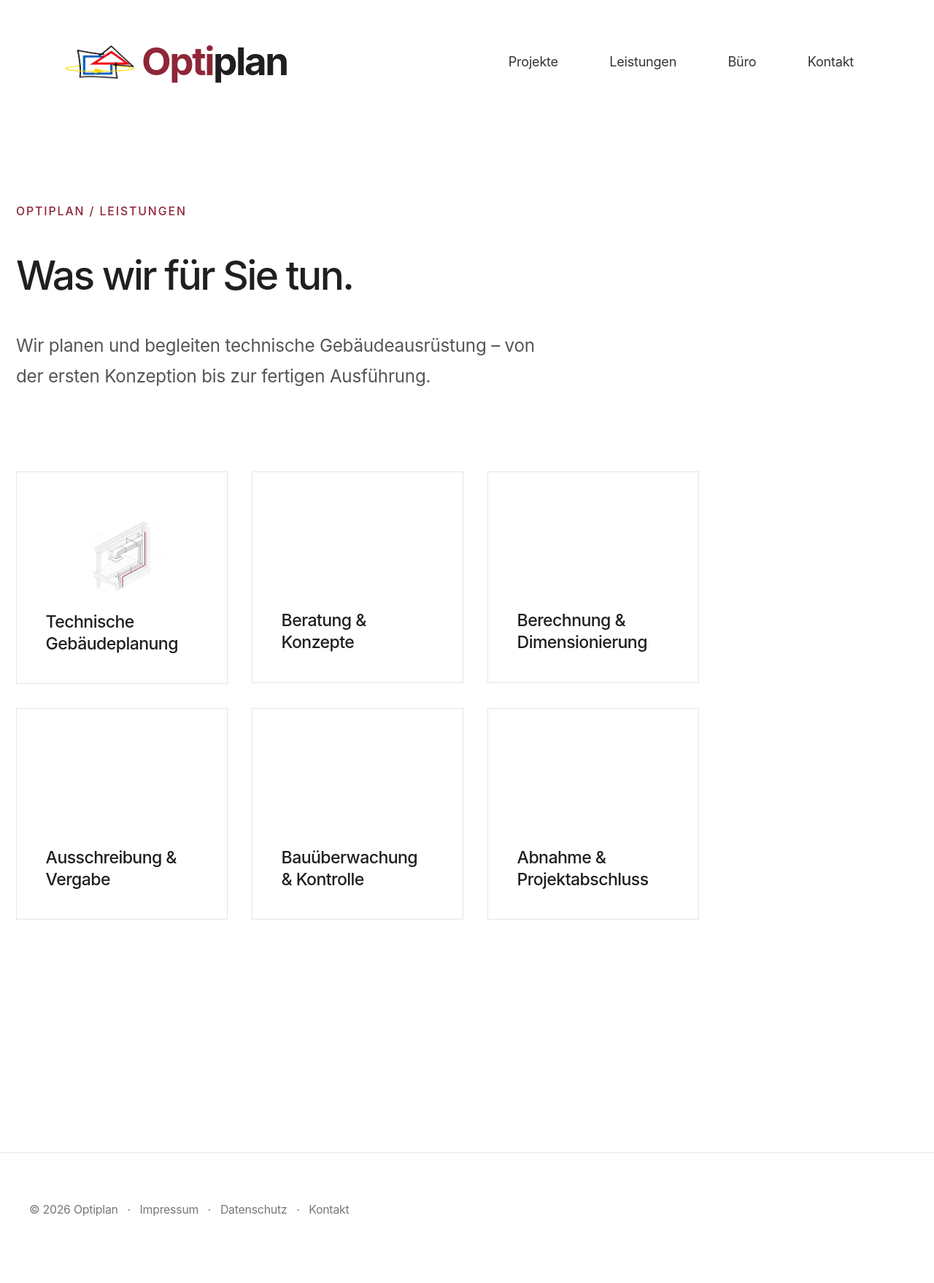
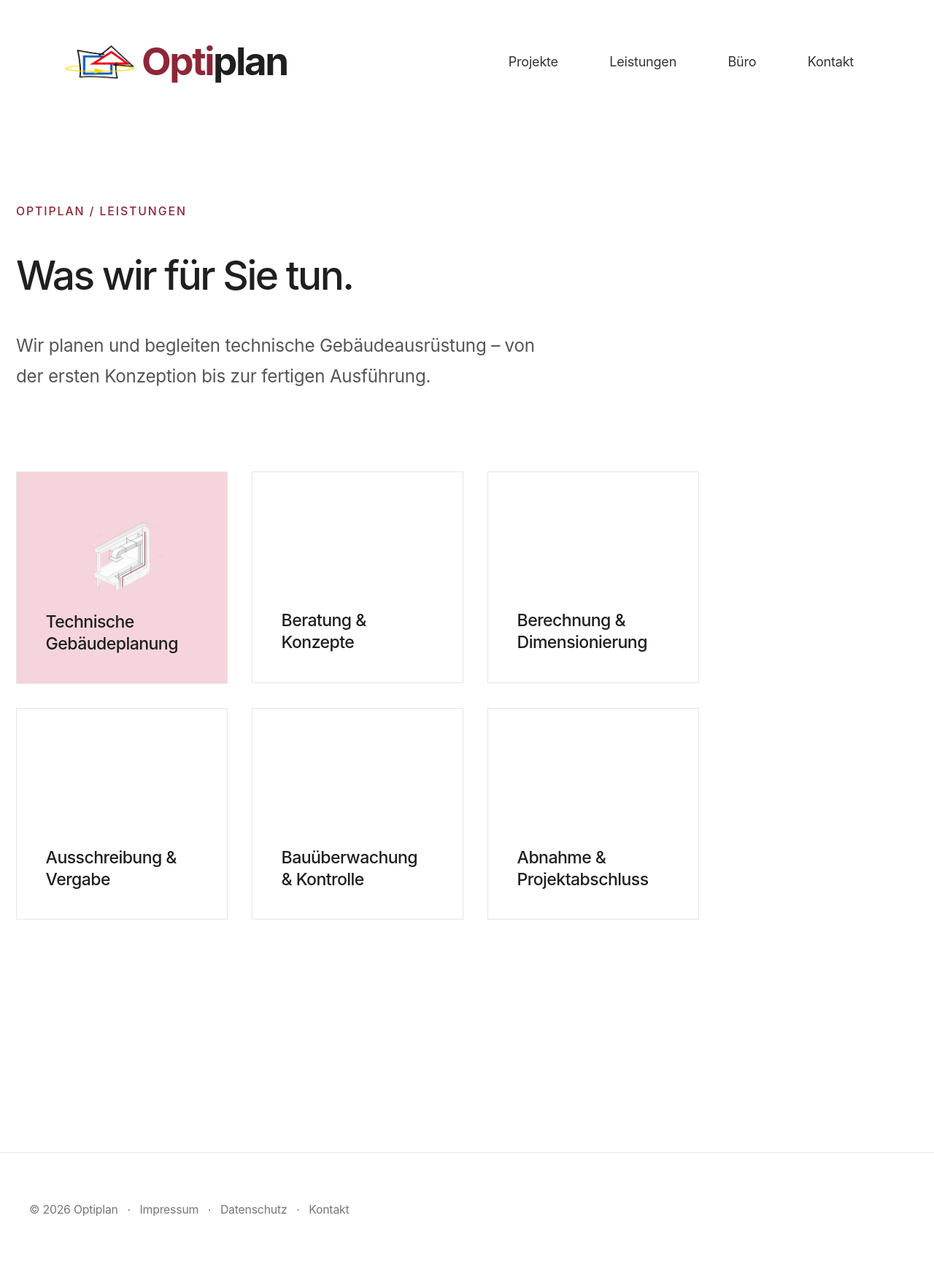
Before and after one commit to gryphiusodenhobler/www.optiplan.at, a Jekyll site: the page built from leistungen.md, in a window 1280 px wide. Shown: the whole page at 73% size. Built offline with Jekyll 4.4.1, drawn with Linux system fonts in a browser that asks for light colours; cached includes are drawn as plain includes.

Commit message:
Update optiplan.scss

```diff
--- a/_sass/optiplan.scss
+++ b/_sass/optiplan.scss
@@ -1269,3 +1269,7 @@ body {
   height: 100%;
   object-fit: fill;
 }
+/* TEST – erste Leistungskachel */
+.optiplan-tile[data-service="0"] {
+  background-color: #f5d5db !important;
+}
```
